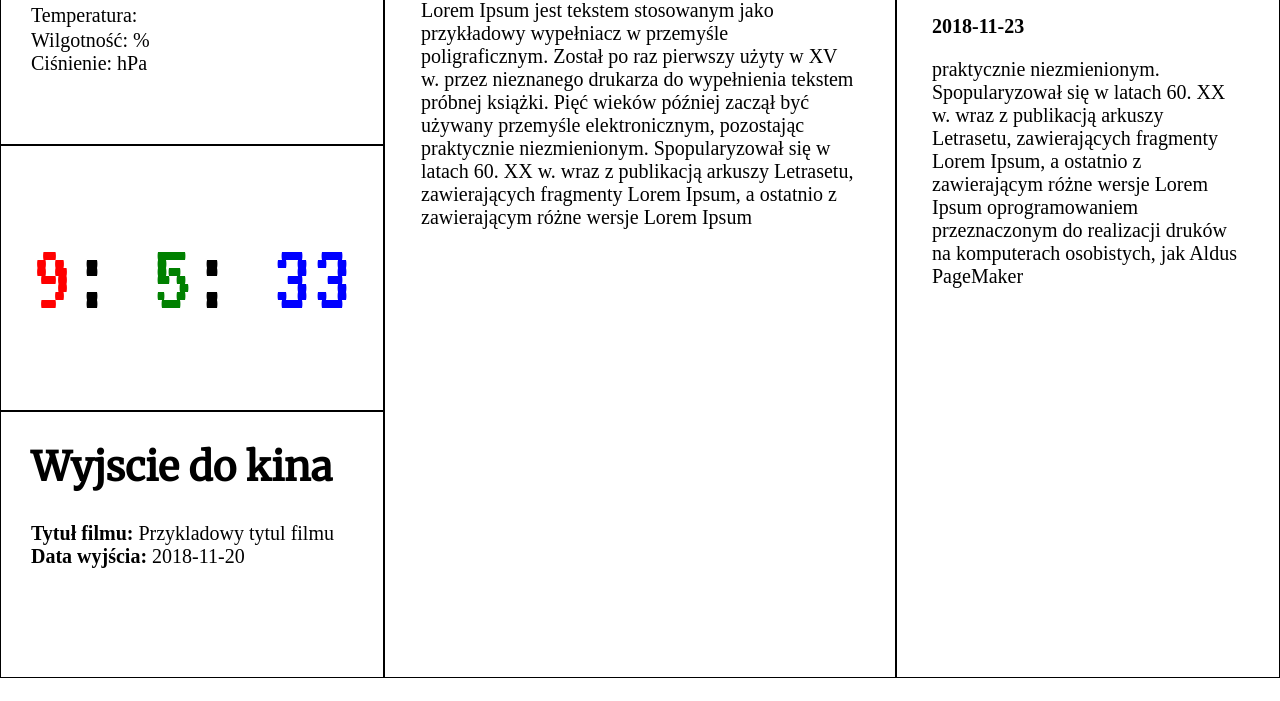
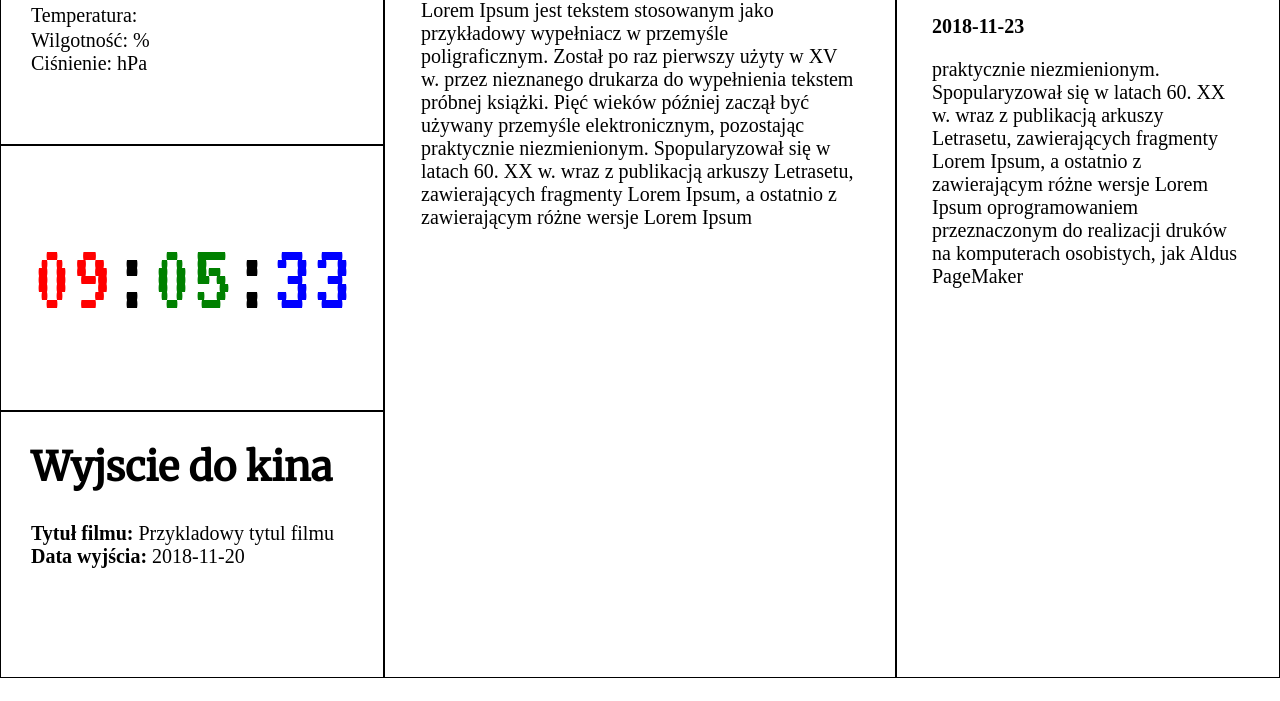
Before and after one commit to T35T123/biuletyn, a PHP site: page / in a window 1280 px wide. Shown: the part 122-823 px from the top of the page. Run offline with PHP 8.4, Linux system fonts and the light colour scheme.

Commit message:
Update index.php 	- Delete whitespaces between colons in watch

```diff
--- a/index.php
+++ b/index.php
@@ -63,9 +63,9 @@
     </div>
     <div id="time-container">
       <div id="time">
-        <span class="time time-hours"></span>:
-        <span class="time time-minutes"></span>:
-        <span class="time time-seconds"></span>
+        <span class="time time-hours"></span><span>:</span><!--
+        --><span class="time time-minutes"></span><span>:</span><!--
+        --><span class="time time-seconds"></span>
       </div>
     </div>
     <div id="cinema">
@@ -112,9 +112,13 @@
 
       const [hour, minute, second] = document.querySelectorAll('.time-hours,.time-minutes,.time-seconds');
 
-      hour.innerText = `${t.getHours()}`;
-      minute.innerText = `${t.getMinutes()}`;
-      second.innerText = `${t.getSeconds()}`;
+      let h = t.getHours();
+      let m = t.getMinutes();
+      let s = t.getSeconds();
+
+      hour.innerText = `${h < 10 ? '0' + h : h}`;
+      minute.innerText = `${m < 10 ? '0' + m : m}`;
+      second.innerText = `${s < 10 ? '0' + s : s}`;
 
     }, 1000);
 
--- a/style.css
+++ b/style.css
@@ -120,9 +120,21 @@ main {
 
 }
 
+#time>#text {
+
+  width: 10px;
+
+}
+
 .time {
 
   white-space: nowrap;
+
+}
+
+.time::text {
+
+  font-size: 0;
 
 }
 
```
